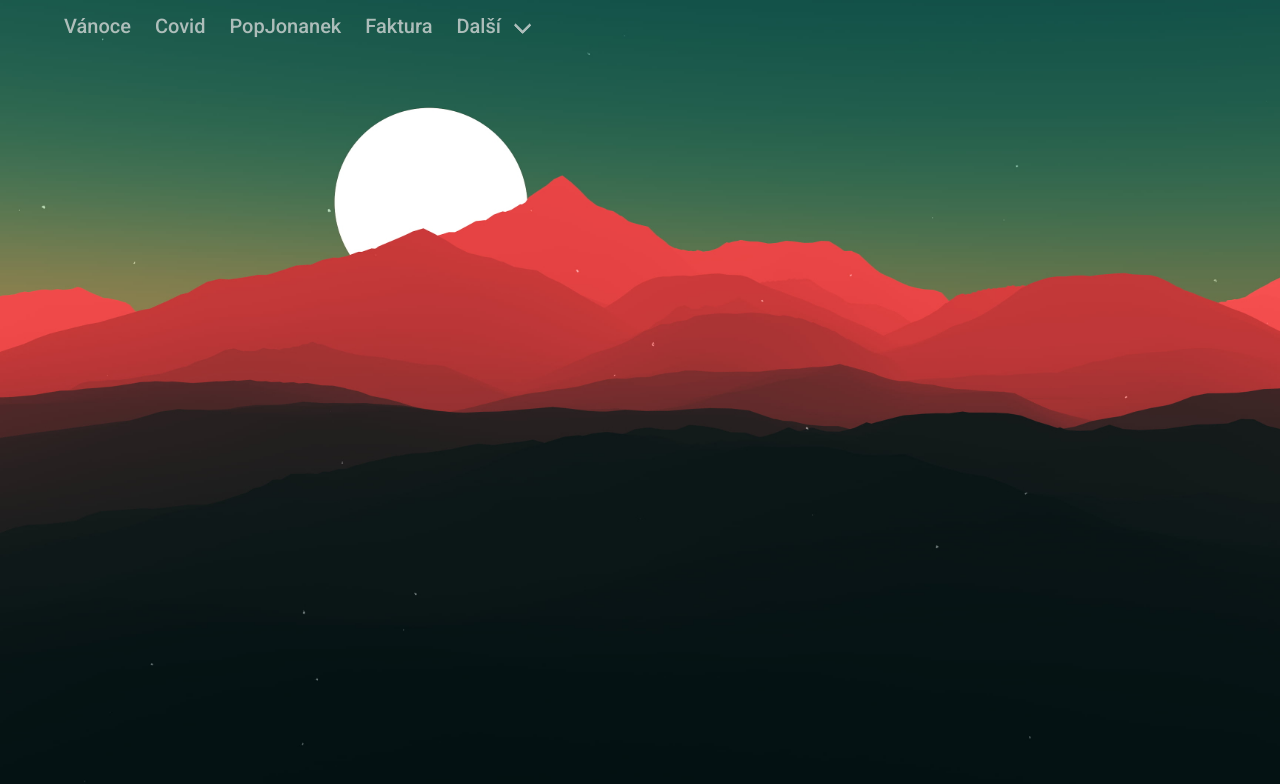
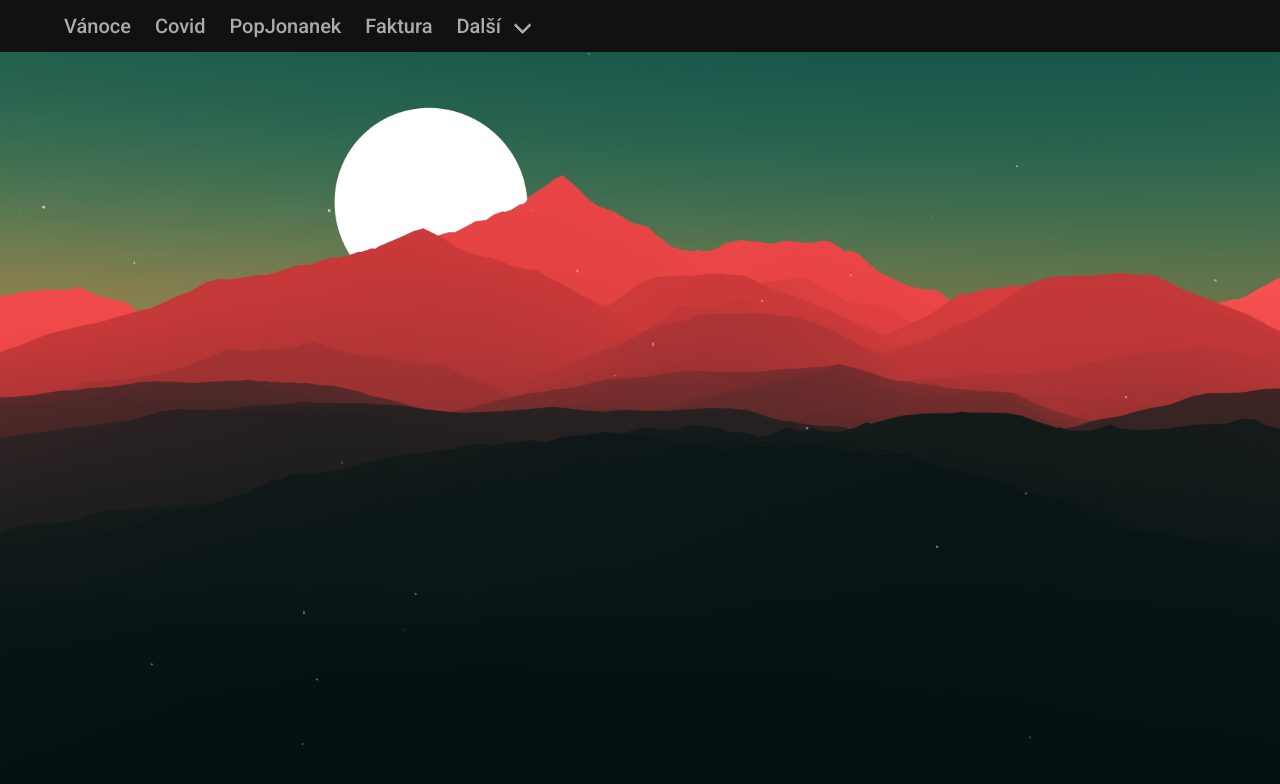
Before and after one commit to Numax-cz/NapicuWeb, an Angular app: page / in a window 1280 px wide. Shown: the top 784 px of the page. Built offline with nearby package versions, Linux system fonts and the light colour scheme.

Commit message:
Upraven UI webu

```diff
--- a/src/app/index/index.component.html
+++ b/src/app/index/index.component.html
@@ -1,6 +1,9 @@
 <section id="Background">
-  <header class="container">
+  <header>
+    <main>
+
       <nav class="navbar is-size-5" role="navigation" aria-label="main navigation">
+        <div class="container">
           <div class="navbar-brand">
             <a
               #Burger
@@ -22,28 +25,31 @@
               <a href="https://napicu.eu/covid" class="navbar-item">Covid</a>
               <a href="https://popjonanek.napicu.eu/" class="navbar-item">PopJonanek</a>
               <a href="https://faktura.napicu.eu/" class="navbar-item">Faktura</a>
-          <div class="navbar-item has-dropdown is-hoverable napicuNavStyle has-text-black">
+              <div class="navbar-item has-dropdown is-hoverable napicuNavStyle">
                 <a class="navbar-link"> Další </a>
 
-            <div class="navbar-dropdown is-size-6" style="border: 0">
-              <div>
+                <div class="navbar-dropdown is-boxed is-size-6">
+                  <!-- <div>
                     <h2 class="has-text-weight-bold mx-3">Hry</h2>
+                  </div> -->
+                  <a href="https://napicu.eu/game" class="navbar-item">Plecháč</a>
+                  <a href="https://flappybird.napicu.eu/" class="navbar-item">Flappy</a>
+                  <a href="https://napicu.eu/typegame" class="navbar-item">Typing Game</a>
+                  <a href="https://tic.tac.toe.napicu.eu/" class="navbar-item">Tic Tac Toe</a>
+                  <!-- <div>
+                    <h2 class="has-text-weight-bold mx-3">Nástroje</h2>
+                  </div> -->
+                  <a href="https://napicu.eu/pocasi" class="navbar-item">Počasí</a>
+                  <a href="https://ip.napicu.eu" class="navbar-item">NapicuIP</a>
+                  <a href="https://editor.napicu.eu" class="navbar-item">Editor</a>
                 </div>
-              <a href="https://napicu.eu/game" class="navbar-item has-text-black">Plecháč</a>
-              <a href="https://flappybird.napicu.eu/" class="navbar-item has-text-black">Flappy</a>
-              <a href="https://napicu.eu/typegame" class="navbar-item has-text-black">Typing Game</a>
-              <a href="https://tic.tac.toe.napicu.eu/" class="navbar-item has-text-black">Tic Tac Toe</a>
-              <div>
-                <h2 class="has-text-weight-bold mx-3">Nástroje</h2>
-              </div>
-              <a href="https://napicu.eu/pocasi" class="navbar-item has-text-black">Počasí</a>
-              <a href="https://ip.napicu.eu" class="navbar-item has-text-black">NapicuIP</a>
-              <a href="https://editor.napicu.eu" class="navbar-item has-text-black">Editor</a>
               </div>
             </div>
           </div>
         </div>
       </nav>
+    </main>
+
   </header>
 
   <main></main>
--- a/src/app/index/index.component.ts
+++ b/src/app/index/index.component.ts
@@ -12,9 +12,7 @@ export class IndexComponent implements OnInit, AfterViewInit {
   constructor(private ren: Renderer2) {
     //Todo items
   }
-  static MenuOpen: boolean = false;
-  static ButtonOpen: boolean = false;
-  static ButtonTrigger: any;
+  public MenuOpen: boolean = false;
 
   //TODO Move (1)
 
@@ -27,6 +25,7 @@ export class IndexComponent implements OnInit, AfterViewInit {
   ngAfterViewInit(): void {
     this.Burger.nativeElement.addEventListener('click', () => {
       this.NavMenu.nativeElement.classList.toggle('is-active');
+      this.MenuOpen = (!this.MenuOpen) ? true : false;
     });
   }
 
--- a/src/variables.scss
+++ b/src/variables.scss
@@ -5,4 +5,6 @@ $navbar-item-hover-color: #b1b1b1be;
 $navbar-item-color: #e0e0e0be; //? Index Top Main (Main-text-Color)
 $navbar-item-hover-background-color: #00000000;
 $navbar-dropdown-arrow: $navbar-item-color;
-$navbar-background-color: #00000000;
+
+$navbar-background-color: #111111;
+$navbar-dropdown-background-color: $navbar-background-color
```
Lines whose indentation alone changed are shown as unchanged.
